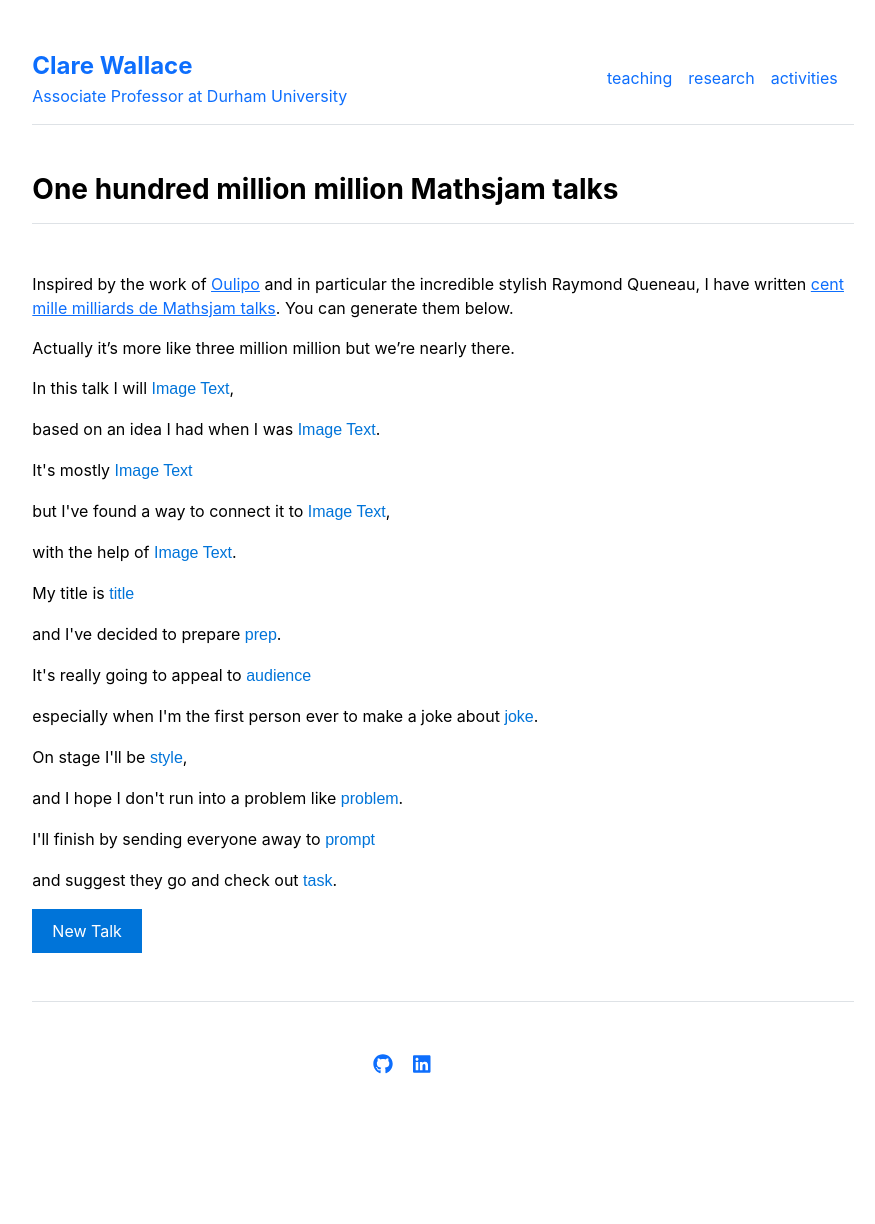
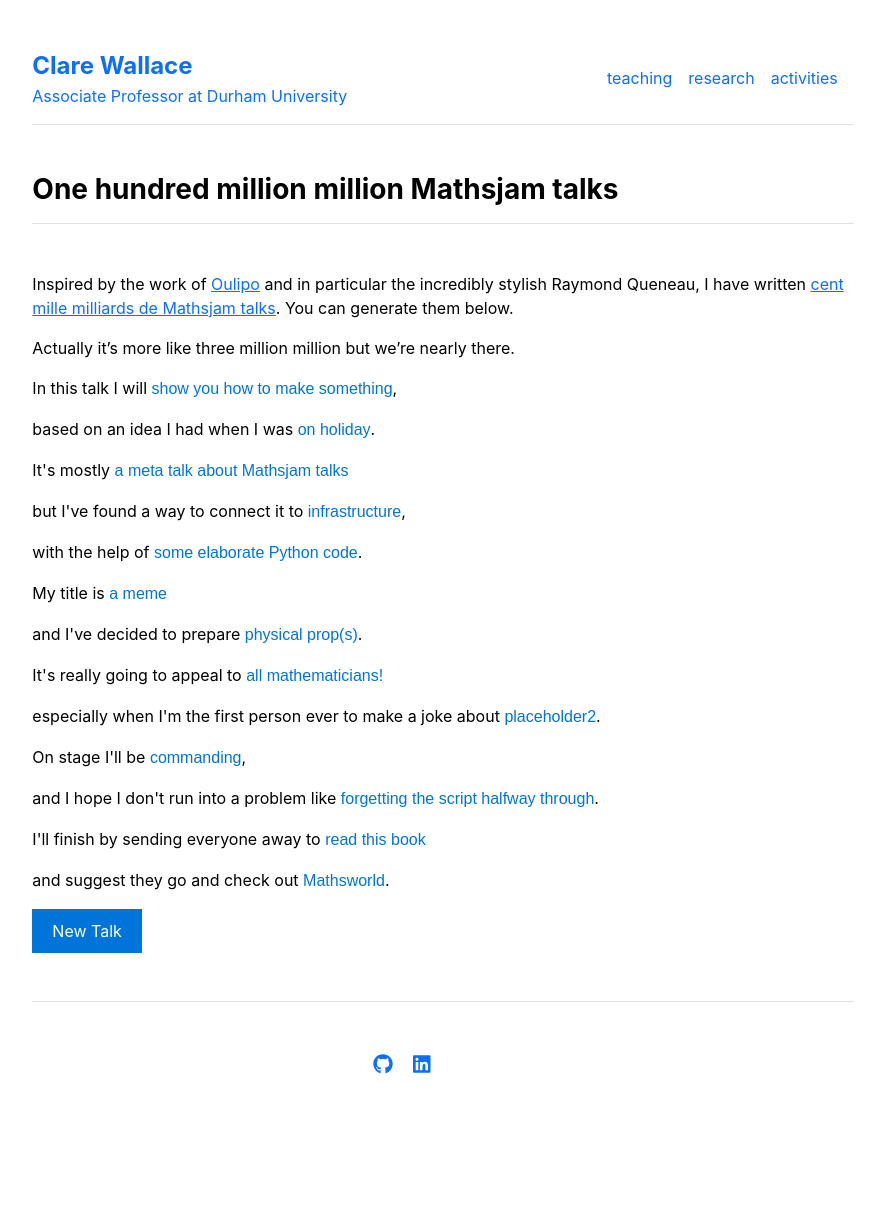
Before and after one commit to CWallace23/cwallace23.github.io, a Jekyll site: the page built from mathsjam-millions.md, in a window 1280 px wide. Shown: the whole page, without its empty margins (197-1072 px from the left). Built offline with Jekyll 4.4.1, drawn with Linux system fonts in a browser that asks for light colours; part of the change alters nothing that is shown.

Commit message:
fix ja maybe

```diff
--- a/assets/js/mathsjamscript.js
+++ b/assets/js/mathsjamscript.js
@@ -1,37 +1,8 @@
-const talkCategory = [ 'take a fun idea to its absolute limit',
-  'show you how to make something',
-  'show off what I can do in Excel',
-  'exercise my personal frustrations',
-  'shitpost',
-  'show off something I\'ve 3D printed',
-  'show off a cool toy',
-  'do a deep dive',
-  'attempt to nerdsnipe you',
-  'describe a cool thing'
-]
+const talkCategory = [ 'take a fun idea to its absolute limit', 'show you how to make something', 'show off what I can do in Excel', 'exercise my personal frustrations',   'shitpost',   'show off something I\'ve 3D printed',   'show off a cool toy',   'do a deep dive',   'attempt to nerdsnipe you',   'describe a cool thing']
 
-const talkSource = ['reading an old book',
-  'reading an old paper',
-  'eating',
-  'in someone else\'s MathsJam talk',
-  'in my classroom',
-  'in a charity shop',
-  'on social media',
-  'on holiday',
-  'in my house',
-  'out in nature'
- ]
+const talkSource = ['reading an old book', 'reading an old paper', 'eating', 'in someone else\'s MathsJam talk', 'in my classroom', 'in a charity shop', 'on social media', 'on holiday', 'in my house', 'out in nature']
 
-const talkMaths=['about combinatorics',
-  'about units',
-  'about graph theory',
-  'about probability',
-  'about control theory',
-  'a meta talk about Mathsjam talks',
-  'about modelling',
-  'exploring data I found online',
-  'based on some truly arcane maths',
-  'about physics']
+const talkMaths=['about combinatorics', 'about units', 'about graph theory', 'about probability', 'about control theory', 'a meta talk about Mathsjam talks', 'about modelling', 'exploring data I found online', 'based on some truly arcane maths', 'about physics']
 
 const talkConnection=['food', 'infrastructure', 'crafting', 'children\'s toys', 'origami', 'my job', 'an 80s TV show', 'space', 'an 80s video game', 'puzzles'];
 
@@ -92,97 +63,3 @@ refreshButton.addEventListener('click', displayRandomcombo);
 
 // Display a random image and text when the page loads
 window.addEventListener('load', displayRandomcombo);
-const talkCategory = [ 'take a fun idea to its absolute limit',
-  'show you how to make something',
-  'show off what I can do in Excel',
-  'exercise my personal frustrations',
-  'shitpost',
-  'show off something I\'ve 3D printed',
-  'show off a cool toy',
-  'do a deep dive',
-  'attempt to nerdsnipe you',
-  'describe a cool thing'
-]
-
-const talkSource = ['reading an old book',
-  'reading an old paper',
-  'eating',
-  'in someone else\'s MathsJam talk',
-  'in my classroom',
-  'in a charity shop',
-  'on social media',
-  'on holiday',
-  'in my house',
-  'out in nature'
- ]
-
-const talkMaths=['about combinatorics',
-  'about units',
-  'about graph theory',
-  'about probability',
-  'about control theory',
-  'a meta talk about Mathsjam talks',
-  'about modelling',
-  'exploring data I found online',
-  'based on some truly arcane maths',
-  'about physics']
-
-const talkConnection=['food', 'infrastructure', 'crafting', 'children\'s toys', 'origami', 'my job', 'an 80s TV show', 'space', 'an 80s video game', 'puzzles'];
-
-const talkHelper = ['Desmos', 'Geogebra', 'Ice Col Beveridge', 'my students', 'AI', 'everyone at Mathsjam', 'all my free time', 'lots of annual leave', 'my superior intellect', 'some elaborate Python code'];
-
-const talkTitle = ['a meme', 'a reference to a really old song', 'deliberately vague to give me more time to prepare', 'simple and to the point', 'too long to fit neatly on the programme', 'an in-joke that two people will get (and they\'ll love it)', 'a pun', 'only distantly connected to the rest of the talk', 'clickbait', 'placeholder1'];
-
-const talkPreparation = ['shiny fancy Javascript slides', 'something clever on the visualiser', 'a high-stakes live demonstration', 'some basic Beamer slides', 'no slides, I\'ll just talk', 'physical prop(s)', 'a geogebra applet', 'noughties style Powerpoint slides (WordArt galore)', '5000 slides, I\'ll talk fast', 'minimally'];
-
-const talkAudience = ['people who came to MathsJam in 2018', 'people who also have exactly my job', 'anyone over the age of 35', 'maths teachers', 'me', 'Doctor Who fans', 'all mathematicians!', 'anyone who loves numbers', 'my fellow enthusiasts', 'my fellow nerds'];
-
-const talkJoke = ['leaving a proof as an exercise for the reader', 'a margin being too narrow for something', 'a proof by Mathsjam', 'how over-publicised Chalkdust is', 'Matt Parker\'s obsession with road signs', 'something that happened in a Mathsjam talk three years ago', 'placeholder1', 'placeholder2', 'placeholder3', 'placeholder4'];
-
-const talkProblem = ['the microphone breaking', 'my demo going wrong', 'my slide transitions outpacing me', 'running out of time', 'realising I uploaded the wrong slides', 'forgetting the script halfway through', 'the calculation not quite working out', 'placeholder1', 'placeholder2', 'placeholder3']
-
-const talkStyle = ['confident', 'very loud', 'well-rehearsed', 'a bit nervous', 'hilarious', 'a bit too fast', 'commanding', 'excitable', 'calm', 'memorable']
-
-const talkPrompt = ['check out my YouTube channel', 'read this book', 'look at my blog', 'visit my website', 'solve this puzzle', 'enter my competition competition', 'taste my Bakeoff cake', 'check out my online shop', 'write their own Mathsjam talk', 'placeholder1']
-
-const talkTask = ['Chalkdust', 'the Finite Group', 'the Aperiodical', 'the MathsJam Jam', 'the Pseudorandom Ensemble', 'Mathsworld', 'Maths Week', 'their monthly MathsJam', 'Gathering for Gardiner', 'MathsGear']
-
-// Function to display a random image and its associated text
-function displayRandomcombo() {
-    const randomised = Array.from({length:14}, () => Math.floor(Math.random() * 10));
-    const textFirst = document.getElementById('talkCat');
-    const textSecond = document.getElementById('talkSou');
-    const textThird = document.getElementById('talkMat');
-    const textFourth = document.getElementById('talkCon');
-    const textFifth = document.getElementById('talkHelp');
-    const textSixth = document.getElementById('talkPrep');
-    const textSeventh = document.getElementById('talkAud');
-    const textEighth = document.getElementById('talkJok');
-    const textNinth = document.getElementById('talkTit');
-    const textTenth = document.getElementById('talkProb');
-    const textEleventh = document.getElementById('talkSty');
-    const textTwelfth = document.getElementById('talkProm');
-    const textThirteenth = document.getElementById('talkTas');
-
-    textFirst.textContent = talkCategory[randomised[1]];
-    textSecond.textContent = talkSource[randomised[2]];
-    textThird.textContent = talkMaths[randomised[3]];
-    textFourth.textContent = talkConnection[randomised[4]];
-    textFifth.textContent = talkHelper[randomised[5]];
-    textSixth.textContent = talkPreparation[randomised[6]];
-    textSeventh.textContent = talkAudience[randomised[7]];
-    textEighth.textContent = talkJoke[randomised[8]];
-    textNinth.textContent = talkTitle[randomised[9]];
-    textTenth.textContent = talkProblem[randomised[10]];
-    textEleventh.textContent = talkStyle[randomised[11]];
-    textTwelfth.textContent = talkPrompt[randomised[12]];
-    textThirteenth.textContent = talkTask[randomised[13]];
-
-}
-
-// Add event listener to the Refresh button
-const refreshButton = document.getElementById('refresh-button');
-refreshButton.addEventListener('click', displayRandomcombo);
-
-// Display a random image and text when the page loads
-window.addEventListener('load', displayRandomcombo);
--- a/mathsjam-millions.md
+++ b/mathsjam-millions.md
@@ -3,6 +3,6 @@ layout: mathsjammillions
 title: "One hundred million million Mathsjam talks"
 ---
 
-Inspired by the work of [Oulipo](https://en.wikipedia.org/wiki/Oulipo) and in particular the incredible stylish Raymond Queneau, I have written [cent mille milliards de Mathsjam talks](https://en.wikipedia.org/wiki/A_Hundred_Thousand_Billion_Poems). You can generate them below.
+Inspired by the work of [Oulipo](https://en.wikipedia.org/wiki/Oulipo) and in particular the incredibly stylish Raymond Queneau, I have written [cent mille milliards de Mathsjam talks](https://en.wikipedia.org/wiki/A_Hundred_Thousand_Billion_Poems). You can generate them below.
 
 Actually it's more like three million million but we're nearly there.
```
